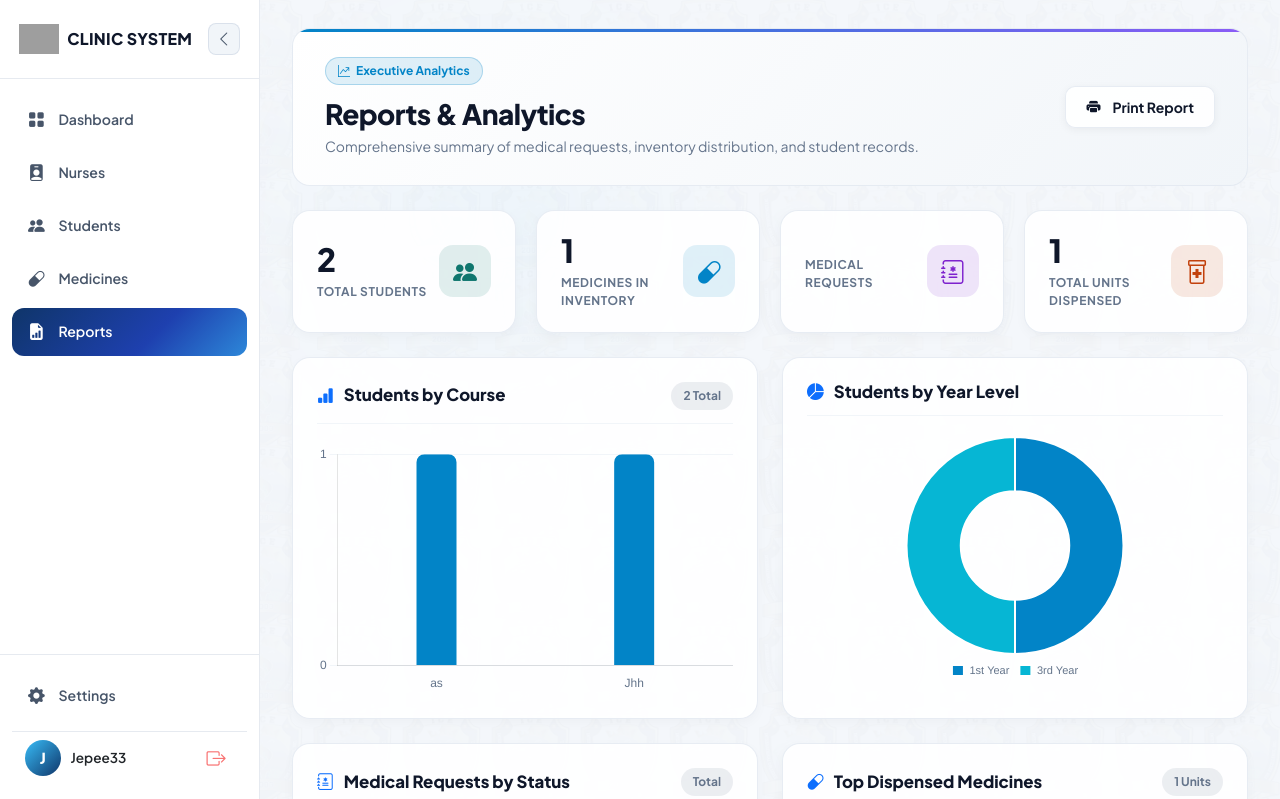
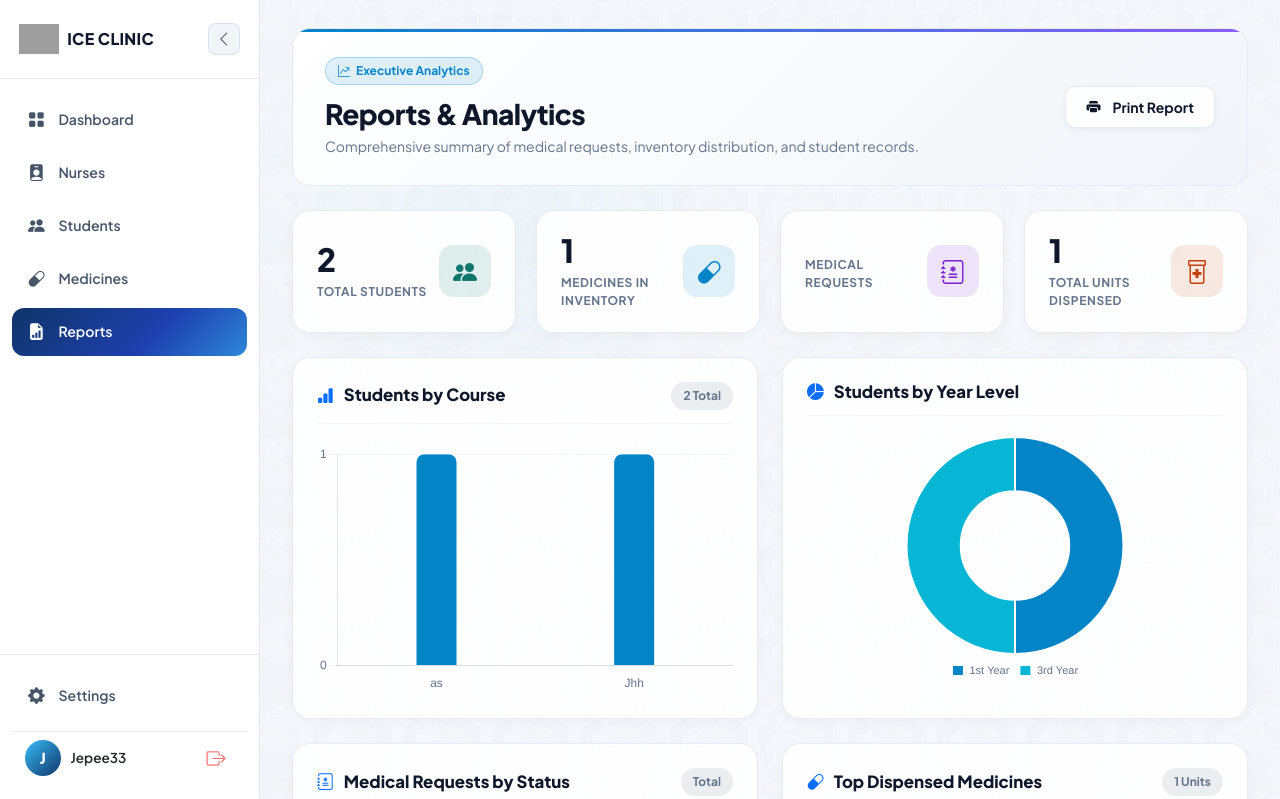
Before and after one commit to jepeebrillantes1234-arch/clinic-management, a Django app: page /reports/ in a window 1280 px wide. Shown: the top 799 px of the page. Run offline with Django 5.2, Linux system fonts and the light colour scheme; a user stored in the database is signed in; data comes from the database, SQL or seed files in the repository; grey boxes are pictures that could not be loaded.

Commit message:
update title on base.html

```diff
--- a/clinic/templates/clinic/base.html
+++ b/clinic/templates/clinic/base.html
@@ -398,7 +398,7 @@
                         title="Toggle Sidebar">
                         <img src="{% static 'clinic/img/me.png' %}" alt="ICE Clinic Logo"
                             style="width: 40px; height: 40px; object-fit: contain;">
-                        <span class="brand-text">Clinic System</span>
+                        <span class="brand-text">ICE CLINIC</span>
                     </div>
 
                     <!-- Desktop Toggle Collapse Button -->
```
